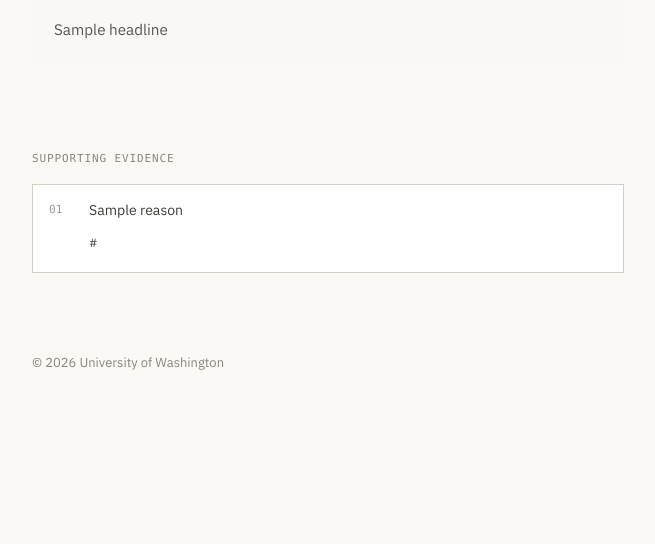
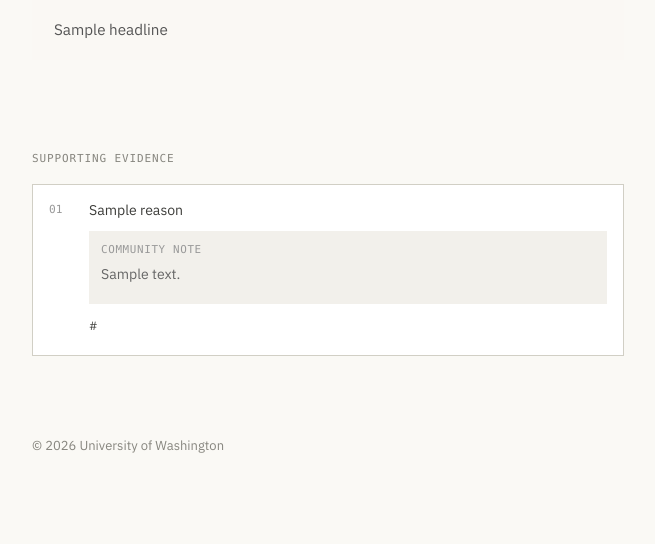
Before and after one commit to behavioral-data/derad-agent, a Flask app: template derad_agent/app/templates/info.html in a window 1280 px wide. Shown: the part 316-860 px from the top of the page, without its empty margins (312-967 px from the left). Before the commit the page ends 686 px from the top, so only its background shows below. Run offline with Flask 3, Linux system fonts and the light colour scheme; the template is opened without the code that fills it: most values are stand-ins (such as "Sample title", 1, 10 or a date in 2020); parts of the project's set-up code (start-up, migrations or seed data) failed here and were passed over; some web fonts are replaced.

Commit message:
Embed actual Community Note text in info page reason cards
- generate_reply now looks up note summary from the in-memory index for each
  reason and stores it as note_text in reasons_detail / _INFO_STORE
- info.html renders a Community Note block under each reason with the raw
  note text when available
- info.css styles the note block as a left-bordered subdued quote distinct
  from the LLM-generated reason summary above it

Co-Authored-By: Claude Sonnet 4.6 <noreply@anthropic.com>

```diff
--- a/derad_agent/app/static/info.css
+++ b/derad_agent/app/static/info.css
@@ -133,6 +133,40 @@
   font-size: 0.88rem;
   line-height: 1.6;
   overflow-wrap: break-word;
+}
+
+/* ── Community Note block ─────────────────────────────────────────────────── */
+
+.info-note-block {
+  margin: 10px 0 8px;
+  padding: 10px 12px;
+  border-left: 2px solid var(--border);
+  background: var(--gray-50, #f4f2ee);
+}
+
+[data-theme="light"] .info-note-block {
+  background: #f2f0eb;
+  border-left-color: #d0ccc4;
+}
+
+.info-note-label {
+  display: block;
+  margin-bottom: 5px;
+  font-size: 0.68rem;
+  letter-spacing: 0.06em;
+  color: var(--gray-400, #999);
+}
+
+.info-note-text {
+  margin: 0;
+  font-size: 0.83rem;
+  line-height: 1.6;
+  color: var(--gray-300, #555);
+  overflow-wrap: break-word;
+}
+
+[data-theme="light"] .info-note-text {
+  color: #666;
 }
 
 /* ── Source links ─────────────────────────────────────────────────────────── */
--- a/derad_agent/app/templates/info.html
+++ b/derad_agent/app/templates/info.html
@@ -47,7 +47,13 @@
       <div class="info-reason panel">
         <div class="info-reason-idx">{{ '%02d' % loop.index }}</div>
         <div class="info-reason-body">
-          <p>{{ r.reason }}</p>
+          <p class="info-reason-text">{{ r.reason }}</p>
+          {% if r.note_text %}
+          <div class="info-note-block">
+            <span class="info-note-label eyebrow">Community Note</span>
+            <p class="info-note-text">{{ r.note_text }}</p>
+          </div>
+          {% endif %}
           {% if r.evidence_links %}
           <ul class="info-sources">
             {% for link in r.evidence_links %}
```
Also changed, not shown: derad_agent/app/utils.py (+8 -0 lines).
